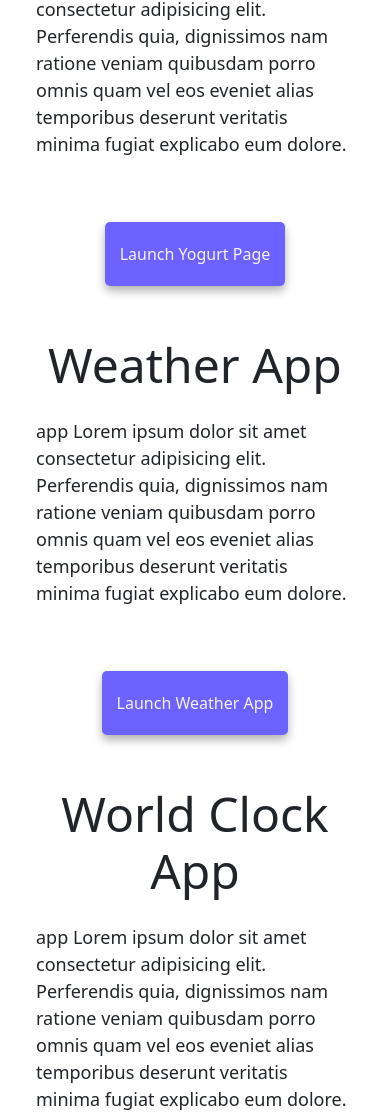
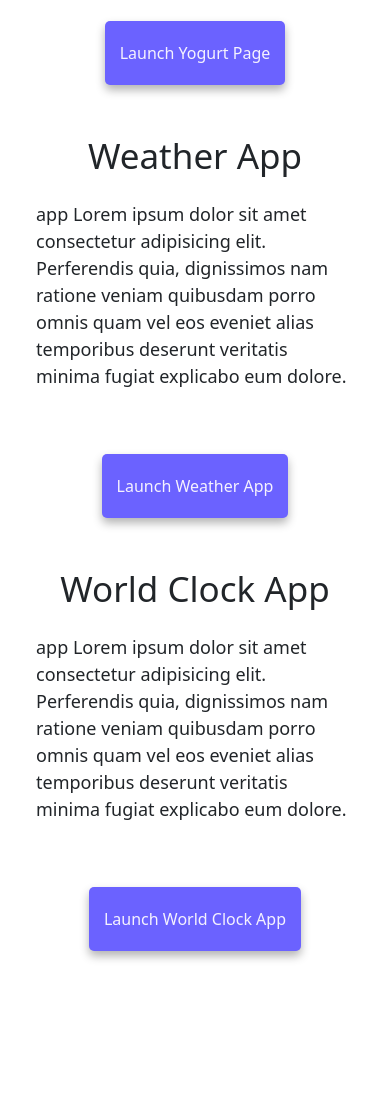
Before and after one commit to analiviag/web-dev-analivia, a plain HTML site: page index.html in a window 390 px wide. Shown: the part 818-1938 px from the top of the page. After the commit the page ends 1789 px from the top, so only its background shows below. Drawn offline with nearby package versions, Linux system fonts and the light colour scheme.

Commit message:
updated the CSS

```diff
--- a/index.html
+++ b/index.html
@@ -89,7 +89,7 @@
         </div>
         <div class="col-sm-6">
           <h2>Yogurt</h2>
-          <p class="bg-transparent text-start p-1">
+          <p class="about-paragraphs bg-transparent text-start p-1">
             app Lorem ipsum dolor sit amet consectetur adipisicing elit.
             Perferendis quia, dignissimos nam ratione veniam quibusdam porro
             omnis quam vel eos eveniet alias temporibus deserunt veritatis
@@ -106,7 +106,7 @@
       <div class="row">
         <div class="col-sm-6">
           <h2>Weather App</h2>
-          <p class="bg-transparent text-start p-1">
+          <p class="about-paragraphs bg-transparent text-start p-1">
             app Lorem ipsum dolor sit amet consectetur adipisicing elit.
             Perferendis quia, dignissimos nam ratione veniam quibusdam porro
             omnis quam vel eos eveniet alias temporibus deserunt veritatis
@@ -146,7 +146,7 @@
         </div>
         <div class="col-sm-6">
           <h2>World Clock App</h2>
-          <p class="bg-transparent text-start p-1">
+          <p class="about-paragraphs bg-transparent text-start p-1">
             app Lorem ipsum dolor sit amet consectetur adipisicing elit.
             Perferendis quia, dignissimos nam ratione veniam quibusdam porro
             omnis quam vel eos eveniet alias temporibus deserunt veritatis
--- a/src/style.css
+++ b/src/style.css
@@ -2,16 +2,6 @@
   --primary-color: #6b62ff;
   --box-shadow: 0 5px 10px rgba(0, 0, 0, 0.3);
   --secondary-color: #f5f2fe;
-}
-
-@media (max-width: 400px) {
-  h1 {
-    font-size: 20px;
-  }
-
-  p {
-    text-align: center;
-  }
 }
 
 h2,
@@ -92,3 +82,16 @@ p {
 .about-paragraphs p {
   margin: 10px;
 }
+
+@media (max-width: 500px) {
+  h1 {
+    font-size: 50px;
+  }
+
+  .about-paragraphs {
+    text-align: center;
+  }
+  h2 {
+    font-size: 35px;
+  }
+}
```
